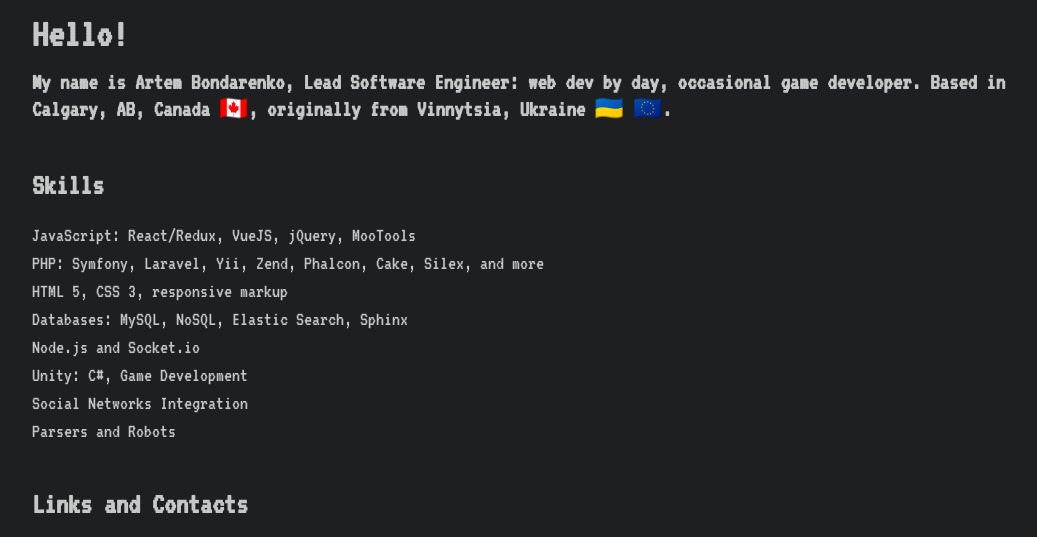
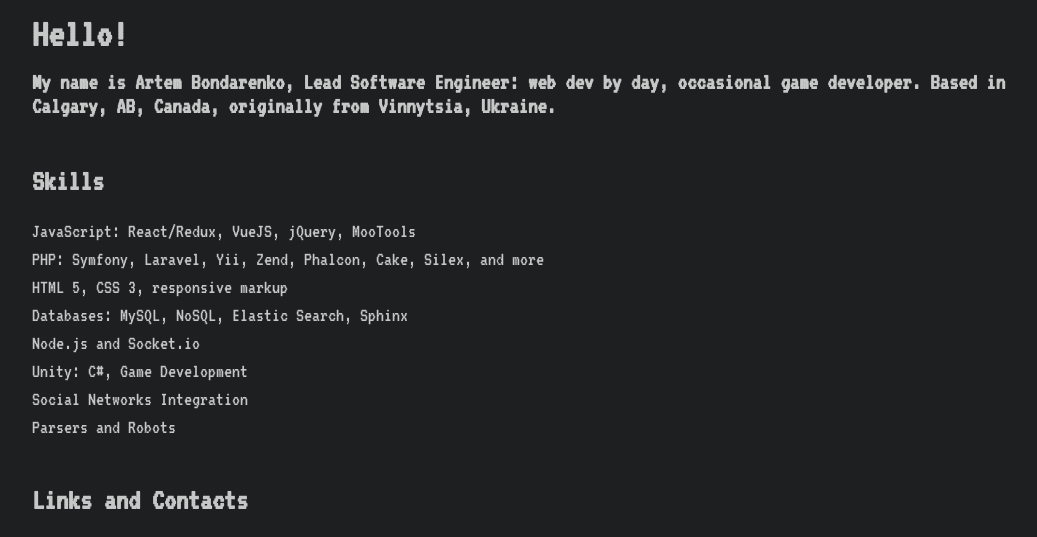
Before and after one commit to uavn/uavn.github.io, a plain HTML site: page index.html in a window 1280 px wide. Shown: the part 260-797 px from the top of the page, without its empty margins (96-1133 px from the left). Drawn offline with Linux system fonts and the light colour scheme.

Commit message:
Update index.html

```diff
--- a/index.html
+++ b/index.html
@@ -24,8 +24,8 @@
             <h3>
                 My name is Artem Bondarenko,
                 Lead Software Engineer: web dev by day,
-                occasional game developer. Based in Calgary, AB, Canada 🇨🇦,
-                originally from Vinnytsia, Ukraine 🇺🇦 🇪🇺.
+                occasional game developer. Based in Calgary, AB, Canada,
+                originally from Vinnytsia, Ukraine.
             </h3>
         </header>
 
```
